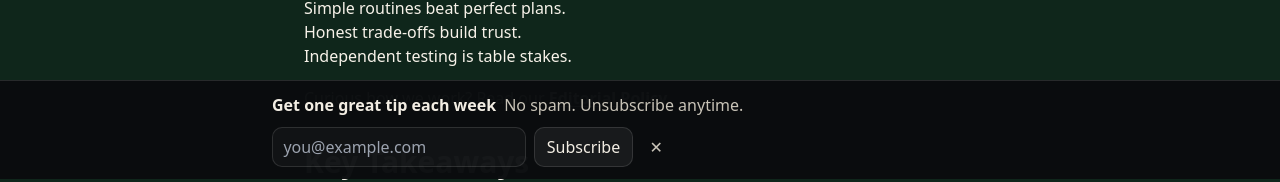
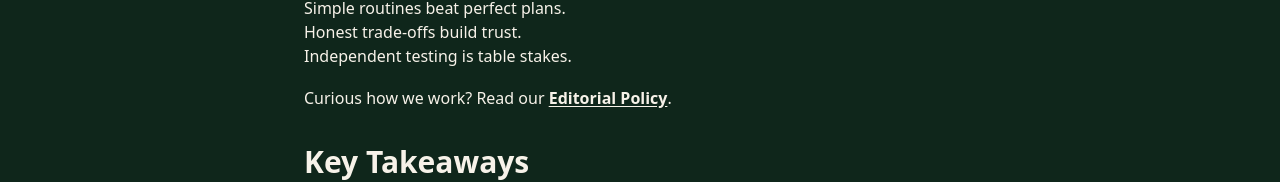
Before and after one commit to dariosandison/Eco---Holistic, a Next.js app: page /about in a window 1280 px wide. Shown: the part 621-803 px from the top of the page. Built offline with nearby package versions, Linux system fonts and the light colour scheme; no server answers.

Commit message:
Update NewsletterBar.js

```diff
--- a/components/NewsletterBar.js
+++ b/components/NewsletterBar.js
@@ -1,90 +1,31 @@
-import { useEffect, useState } from "react";
+import { useState } from "react";
 
-/**
- * Visible, dismissible newsletter bar.
- * To enable submissions, set NEXT_PUBLIC_NEWSLETTER_ENDPOINT to your provider POST URL.
- */
-export default function NewsletterBar(){
-  const endpoint = process.env.NEXT_PUBLIC_NEWSLETTER_ENDPOINT || "";
+export default function NewsletterBar() {
   const [email, setEmail] = useState("");
-  const [ok, setOk] = useState(false);
-  const [hidden, setHidden] = useState(false);
-
-  useEffect(() => {
-    const v = localStorage.getItem("ww-newsletter-hidden");
-    if (v === "1") setHidden(true);
-  }, []);
-
-  if (hidden) return null;
-
-  async function onSubmit(e){
-    e.preventDefault();
-    if(!endpoint){
-      alert("Add NEXT_PUBLIC_NEWSLETTER_ENDPOINT to enable newsletter submissions.");
-      return;
-    }
-    const res = await fetch(endpoint, {
-      method:"POST",
-      headers:{ "Content-Type":"application/json" },
-      body: JSON.stringify({ email })
-    }).catch(()=>({ok:false}));
-    setOk(!!res?.ok);
-  }
-
-  function dismiss(){
-    setHidden(true);
-    localStorage.setItem("ww-newsletter-hidden","1");
-  }
-
   return (
-    <div id="newsletter-bar" style={{
-      position:"sticky", bottom:0, zIndex:50,
-      borderTop:"1px solid rgba(255,255,255,0.12)",
-      background:"rgba(11,13,15,0.98)", color:"#F2EDE3"
-    }}>
-      <div className="container" style={{display:"flex",gap:10,alignItems:"center",justifyContent:"space-between",padding:"0.75rem 1rem", flexWrap:"wrap"}}>
-        <div style={{display:"flex",gap:8,alignItems:"center",flexWrap:"wrap"}}>
-          <strong>Get one great tip each week</strong>
-          <span style={{color:"#C9C4B8"}}>No spam. Unsubscribe anytime.</span>
+    <section className="mt-12">
+      <div className="container rounded-xl border border-cream/20 bg-cream/5 p-4 md:p-6 flex flex-col md:flex-row items-center gap-4">
+        <div className="text-cream md:flex-1">
+          <div className="font-semibold">Get simple, useful wellness tips</div>
+          <div className="text-cream/80 text-sm">No spam. Unsubscribe any time.</div>
         </div>
-        <form onSubmit={onSubmit} style={{display:"flex",gap:8,alignItems:"center",flexWrap:"wrap"}}>
+        <form
+          onSubmit={(e) => { e.preventDefault(); alert("Thanks!"); setEmail(""); }}
+          className="flex w-full md:w-auto gap-2"
+        >
           <input
             type="email"
             required
             placeholder="you@example.com"
             value={email}
             onChange={(e)=>setEmail(e.target.value)}
-            style={{
-              appearance:"none",
-              border:"1px solid rgba(255,255,255,0.12)",
-              background:"rgba(255,255,255,0.03)",
-              color:"#F2EDE3",
-              padding:".45rem .65rem",
-              borderRadius:10,
-              minWidth:220
-            }}
+            className="flex-1 md:w-72 bg-hunter border border-cream/30 rounded-lg px-3 py-2 text-cream placeholder:text-cream/50"
           />
-          <button type="submit" style={{
-            display:"inline-flex",alignItems:"center",justifyContent:"center",
-            border:"1px solid rgba(255,255,255,0.12)", background:"rgba(255,255,255,0.06)",
-            color:"#F2EDE3", padding:".45rem .75rem", borderRadius:10, cursor:"pointer"
-          }}>
+          <button className="bg-cream text-hunter font-semibold rounded-lg px-4 py-2">
             Subscribe
-          </button>
-          <button type="button" onClick={dismiss} aria-label="Dismiss" style={{
-            display:"inline-flex",alignItems:"center",justifyContent:"center",
-            border:"1px solid transparent", background:"transparent",
-            color:"#C9C4B8", padding:".45rem", borderRadius:10, cursor:"pointer"
-          }}>
-            ✕
           </button>
         </form>
       </div>
-      {ok && (
-        <div className="container" style={{padding:"0 1rem 0.75rem"}}>
-          <p style={{color:"#9FE7C1", margin:0}}>Thanks! Please check your inbox to confirm.</p>
-        </div>
-      )}
-    </div>
+    </section>
   );
 }
```
